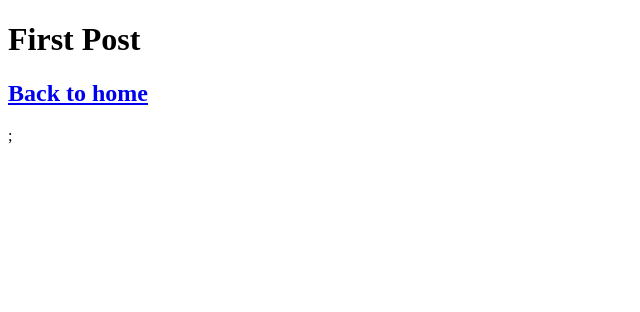
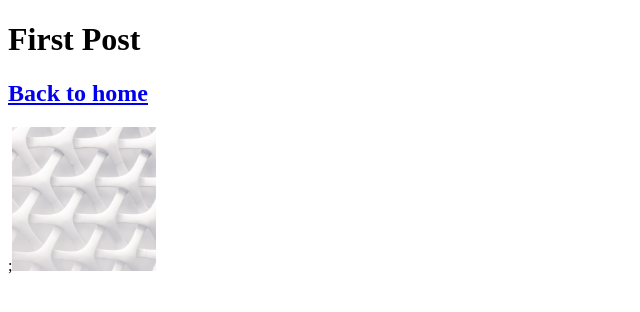
Before and after one commit to Hatimnofear/nextjs-first, a Next.js app in the folder nextjs-blog/: page /posts/first-post in a window 1280 px wide. Shown: the top 312 px of the page, without its empty margins (0-640 px from the left). Built offline with nearby package versions, Linux system fonts and the light colour scheme.

Commit message:
learn
learn coding

```diff
--- a/nextjs-blog/pages/posts/first-post.js
+++ b/nextjs-blog/pages/posts/first-post.js
@@ -1,12 +1,35 @@
 import Link from 'next/link';
+import Image from 'next/image';
+import Head from 'next/head';
+import Script from 'next/script';
 
+const YourComponent = () => (
+  <Image
+    src="/images/profile.jpg" // Route of the image file
+    height={144} // Desired size with correct aspect ratio
+    width={144} // Desired size with correct aspect ratio
+    alt="Your Name"
+  />
+);
 export default function FirstPost() {
   return (
         <>
+         <Head>
+        <title>First Post</title>
+        <Script
+        src="https://connect.facebook.net/en_US/sdk.js"
+        strategy="lazyOnload"
+        onLoad={() =>
+          console.log(`script loaded correctly, window.FB has been populated`)
+        }
+      />
+      </Head>
     <h1>First Post</h1>
     <h2>
         <Link href="/">Back to home</Link>
       </h2>;
+      < YourComponent />
       </>
   );
-  }
+
+}
```
Also changed, not shown: nextjs-blog/pages/index.js (+12 -2 lines), nextjs-blog/public/images/profile.jpg (added).
